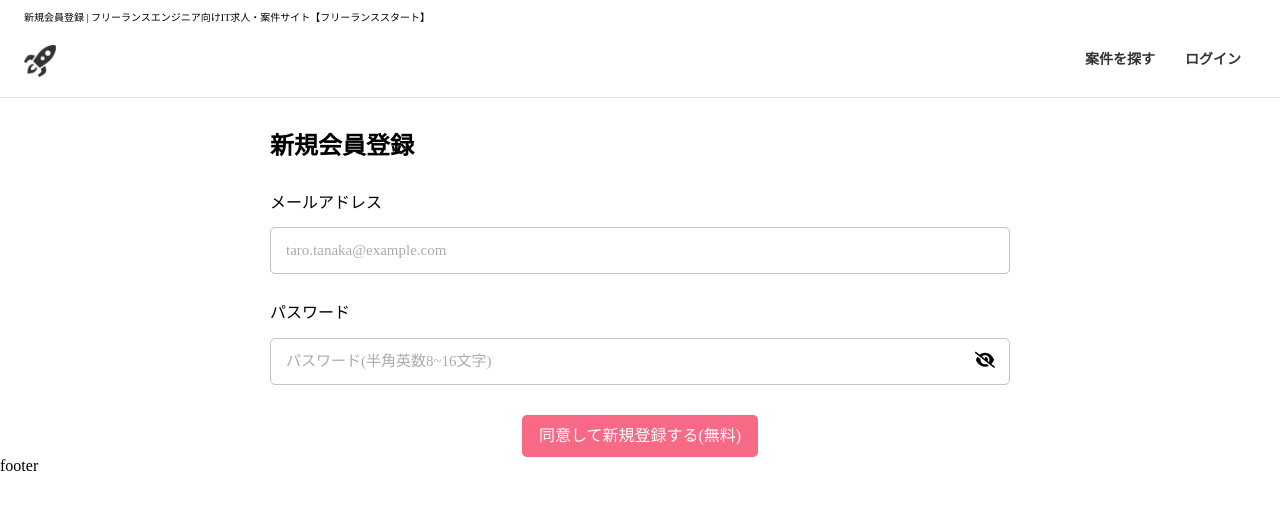
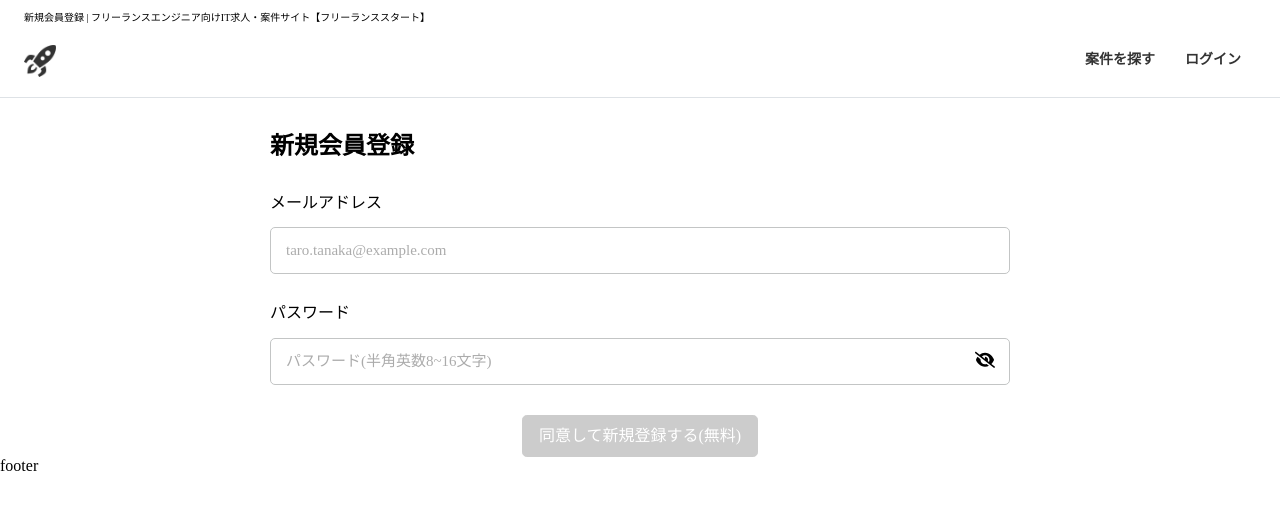
Before and after one commit to ozawakota/ratrun-app, a Nuxt app in the folder ratrun/: page /users/signup in a window 1280 px wide. Shown: the top 510 px of the page. Built offline with nearby package versions, Linux system fonts and the light colour scheme.

Commit message:
[add] validationチェックによる buttonタグの制御(disable属性）

```diff
--- a/ratrun/components/atoms/Button/BasicButton.vue
+++ b/ratrun/components/atoms/Button/BasicButton.vue
@@ -3,6 +3,7 @@
     type="button"
     @click="$emit('clickButton', $event)"
     :class="['c-btn']"
+    :disabled="isButtonDisabled"
   >
     <span>{{ text }}</span>
   </button>
@@ -24,6 +25,11 @@ const props = defineProps({
     type: String,
     default: "",
   },
+  isButtonDisabled: {
+    type: Boolean,
+    default: true,
+  },
+
 });
 </script>
 
@@ -33,5 +39,10 @@ const props = defineProps({
   background-color: v-bind(backGround);
   border-color: v-bind(backGround);
   color: v-bind(color);
+  &:disabled{
+    border-color:#ccc;
+    background-color:#ccc;
+    pointer-events:none;
+  }
 }
 </style>
--- a/ratrun/components/molecules/BasicForm/BasicForm.vue
+++ b/ratrun/components/molecules/BasicForm/BasicForm.vue
@@ -21,6 +21,7 @@
           <font-awesome-icon
           :icon="data.type !== 'password' ? ['fas', 'eye'] : ['fas', 'eye-slash']"
           />
+
         </button>
       </div>
       <div v-if="!data.isValid" class="error">{{ data.error }}</div>
@@ -32,6 +33,7 @@
         color="#fff"
         backGround="#F86986"
         @clickButton="$emit('formSubmitted')"
+        :isButtonDisabled= isButtonDisabled()
       />
     </div>
   </form>
@@ -68,6 +70,7 @@ const checkValidate = (value: string, key: number) => {
     inputData[key].isValid = true;
     inputData[key].error = "";
   }
+
 }
 
 // アイコンクリックでinputタイプを変更
@@ -75,6 +78,11 @@ const toggleInputType = (key: number) => {
   inputData[key].type = inputData[key].type === "password" ? "text" : "password";
 }
 
+// ボタンをアクティブにする
+const isButtonDisabled = () => {
+
+  return !(inputData[0].validate(inputData[0].value) && inputData[1].validate(inputData[1].value));
+}
 </script>
 
 
```
